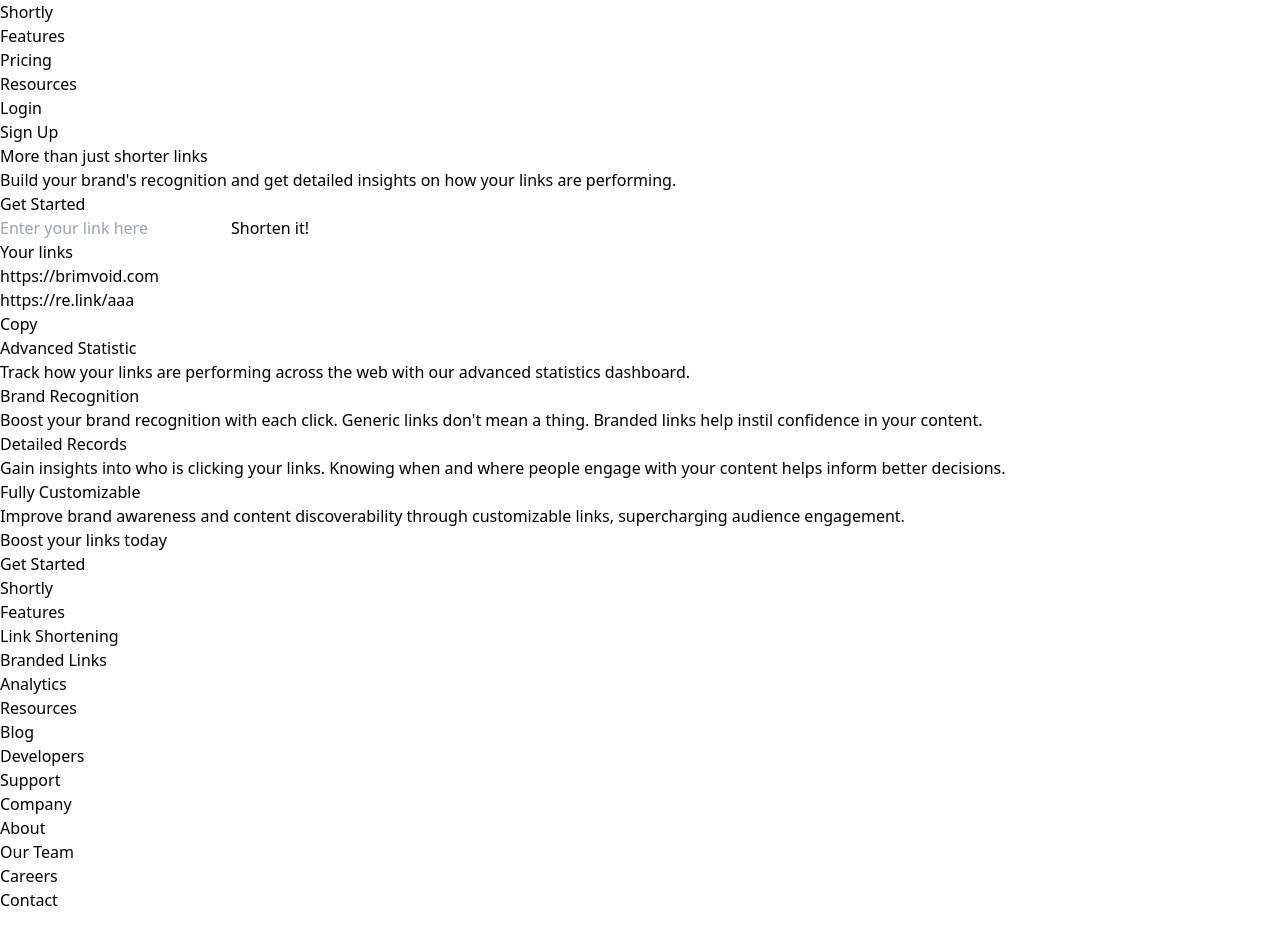
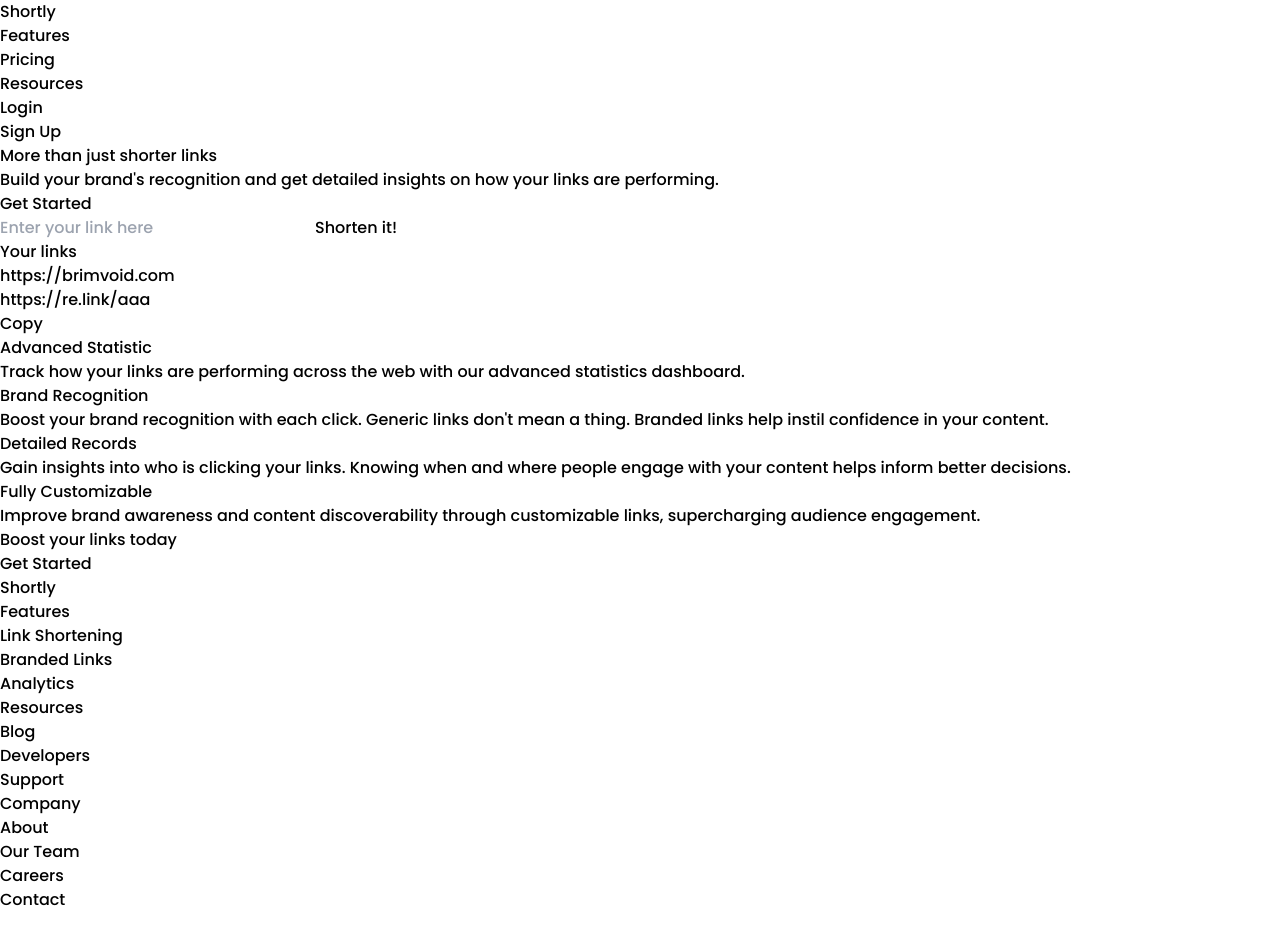
Before and after one commit to aditbisa/shortly, an Angular app: page / in a window 1280 px wide. Shown: the top 944 px of the page. Built offline with nearby package versions, Linux system fonts and the light colour scheme.

Commit message:
feat: default font Poppins medium

```diff
--- a/src/index.html
+++ b/src/index.html
@@ -11,8 +11,14 @@
       sizes="32x32"
       href="assets/images/favicon-32x32.png"
     />
+    <link rel="preconnect" href="https://fonts.googleapis.com" />
+    <link rel="preconnect" href="https://fonts.gstatic.com" crossorigin />
+    <link
+      href="https://fonts.googleapis.com/css2?family=Poppins:wght@500;600;700&display=swap"
+      rel="stylesheet"
+    />
   </head>
-  <body>
+  <body class="font-medium">
     <app-root></app-root>
   </body>
 </html>
--- a/tailwind.config.js
+++ b/tailwind.config.js
@@ -1,8 +1,14 @@
+const defaultTheme = require("tailwindcss/defaultTheme");
+
 /** @type {import('tailwindcss').Config} */
 module.exports = {
   content: ["./src/**/*.{html,ts}"],
   theme: {
-    extend: {},
+    extend: {
+      fontFamily: {
+        sans: ["Poppins", ...defaultTheme.fontFamily.sans],
+      },
+    },
   },
   plugins: [],
 };
```
